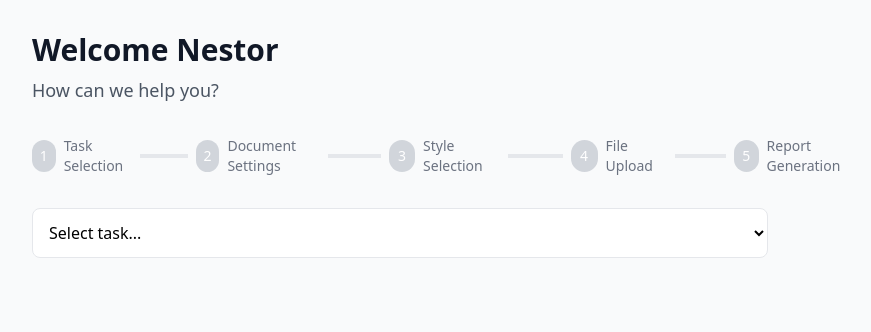
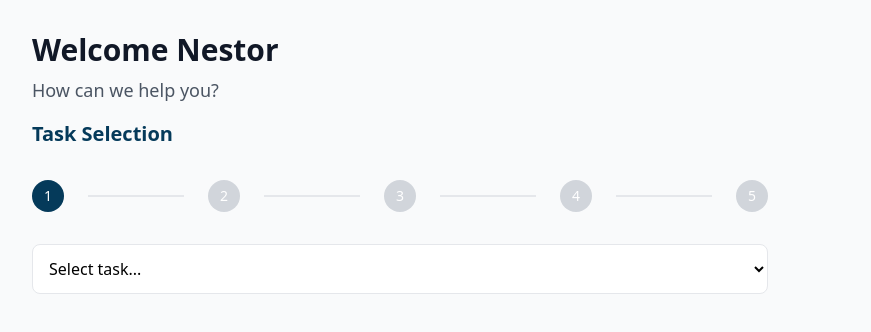
Before and after one commit to Atrineo-Iberia/research-assistant-vue, a Vue app: page / in a window 1280 px wide. Shown: the top 332 px of the page, without its empty margins (240-1111 px from the left). Built offline with nearby package versions, Linux system fonts and the light colour scheme.

Commit message:
Style last version finished

```diff
--- a/package.json
+++ b/package.json
@@ -9,6 +9,7 @@
     "preview": "vite preview"
   },
   "dependencies": {
+    "@heroicons/vue": "^2.1.5",
     "axios": "^1.7.7",
     "pinia": "^2.2.6",
     "vue": "^3.5.12",
--- a/src/components/DocumentSettings.vue
+++ b/src/components/DocumentSettings.vue
@@ -26,8 +26,18 @@
             <input
               type="checkbox"
               v-model="settings[key]"
-              class="w-4 h-4 text-primary border-gray-300 rounded focus:ring-primary"
+              class="hidden peer"
             />
+            <div class="w-4 h-4 border-2 border-gray-300 rounded-lg flex items-center justify-center peer-checked:bg-primary">
+              <svg
+                v-if="settings[key]"
+                xmlns="http://www.w3.org/2000/svg"
+                class="h-3 w-3 text-white"
+                viewBox="0 0 20 20"
+                fill="currentColor"
+              >
+              </svg>
+            </div>
             <span class="text-gray-700">{{ formatKey(key) }}</span>
           </label>
         </div>
--- a/src/components/FileUploader.vue
+++ b/src/components/FileUploader.vue
@@ -56,7 +56,7 @@
 
       <button
         @click="handleUpload"
-        class="w-full py-2 px-4 bg-primary text-black rounded-lg hover:bg-primary-dark"
+        class="w-full py-2 px-4 bg-primary text-white rounded-lg hover:bg-[#042d47] transition-colors"
       >
         Continue with {{ files.length }} file{{ files.length > 1 ? 's' : '' }}
       </button>
@@ -66,7 +66,7 @@
 
 <script setup>
 import { ref } from 'vue'
-//import { DocumentArrowUpIcon, DocumentIcon, XMarkIcon } from '@heroicons/vue/24/outline'
+import { DocumentArrowUpIcon, DocumentIcon, XMarkIcon } from '@heroicons/vue/24/outline'
 import { useMainStore } from '../stores/main'
 import { FILE_TYPES } from '../constants/config'
 
--- a/src/components/ProgressBar.vue
+++ b/src/components/ProgressBar.vue
@@ -1,46 +1,41 @@
 <template>
-  <div class="flex items-center justify-between">
+  <div class="flex items-center justify-between mb-8">
     <div
       v-for="(step, index) in STEPS"
       :key="index"
-      class="flex items-center"
+      class="flex items-center relative"
     >
-      <!-- Línea conectora -->
+      <!-- Connector line -->
       <div
         v-if="index > 0"
-        class="h-1 w-16 mx-2"
-        :class="index <= currentStep ? 'bg-primary' : 'bg-gray-200'"
+        class="h-0.5 w-24 mx-6"
+        :class="index < currentStep ? 'bg-primary' : 'bg-gray-200'"
       ></div>
 
-      <!-- Indicador de paso -->
+      <!-- Step indicator -->
       <div class="flex items-center">
         <div
-          class="w-8 h-8 rounded-full flex items-center justify-center"
+          class="w-8 h-8 rounded-full flex items-center justify-center text-sm"
           :class="getStepClass(index)"
         >
           <template v-if="index < currentStep">
-            <CheckIcon class="w-5 h-5 text-white" />
+            <svg xmlns="http://www.w3.org/2000/svg" class="h-5 w-5 text-white" viewBox="0 0 20 20" fill="currentColor">
+              <path fill-rule="evenodd" d="M16.707 5.293a1 1 0 010 1.414l-8 8a1 1 0 01-1.414 0l-4-4a1 1 0 011.414-1.414L8 12.586l7.293-7.293a1 1 0 011.414 0z" clip-rule="evenodd" />
+            </svg>
           </template>
           <template v-else-if="index === currentStep">
-            <div class="w-5 h-5 border-2 border-white border-t-transparent rounded-full animate-spin"></div>
+            <span class="text-white">{{ index + 1 }}</span>
           </template>
           <template v-else>
-            <span class="text-white text-sm">{{ index + 1 }}</span>
+            <span class="text-white">{{ index + 1 }}</span>
           </template>
         </div>
-        <span
-          class="ml-2 text-sm"
-          :class="index === currentStep ? 'text-primary font-medium' : 'text-gray-500'"
-        >
-          {{ step }}
-        </span>
       </div>
     </div>
   </div>
 </template>
 
 <script setup>
-//import { CheckIcon } from '@heroicons/vue/24/solid'
 import { STEPS } from '../constants/config'
 
 const props = defineProps({
@@ -52,7 +47,7 @@ const props = defineProps({
 
 const getStepClass = (index) => {
   if (index < props.currentStep) {
-    return 'bg-green-500'
+    return 'bg-primary'
   }
   if (index === props.currentStep) {
     return 'bg-primary'
--- a/src/components/ReportGeneration.vue
+++ b/src/components/ReportGeneration.vue
@@ -6,7 +6,7 @@
           <div v-for="(step, index) in STEPS" :key="index" class="flex items-center">
             <span class="mr-3">
               <template v-if="currentStepIndex > index">
-                <CheckCircleIcon class="w-6 h-6 text-green-500" />
+                <CheckCircleIcon class="w-6 h-6 text-primary" />
               </template>
               <template v-else-if="currentStepIndex === index">
                 <div class="w-6 h-6 border-2 border-primary border-t-transparent rounded-full animate-spin"></div>
@@ -62,7 +62,7 @@
 
 <script setup>
 import { ref, onMounted } from 'vue'
-//import { CheckCircleIcon, DocumentArrowDownIcon } from '@heroicons/vue/24/solid'
+import { CheckCircleIcon, DocumentArrowDownIcon } from '@heroicons/vue/24/solid'
 import { useMainStore } from '../stores/main'
 import { STEPS } from '../constants/config'
 
--- a/src/components/TaskSelection.vue
+++ b/src/components/TaskSelection.vue
@@ -39,7 +39,7 @@
       <button
         @click="handleNext"
         :disabled="!canProceed"
-        class="w-full mt-4 py-2 px-4 bg-red-200 text-black rounded-lg disabled:opacity-50 disabled:cursor-not-allowed hover:bg-primary-dark"
+        class="w-full mt-4 py-2 px-4 bg-primary text-white rounded-lg disabled:opacity-50 disabled:cursor-not-allowed hover:bg-[#042d47] transition-colors"
       >
         Next
       </button>
--- a/src/pages/Home.vue
+++ b/src/pages/Home.vue
@@ -8,12 +8,12 @@
         <p class="mt-2 text-lg text-gray-600">
           How can we help you?
         </p>
-        <p class="mt-4 text-xl font-semibold text-primary">
-          {{ store.currentStepName }}
+        <p class="mt-4 text-xl font-semibold text-[#053A5A]">
+          {{ STEPS[store.step] }}
         </p>
       </header>
 
-      <ProgressBar />
+      <ProgressBar :current-step="store.step" />
 
       <main class="mt-8">
         <component :is="currentComponent" />
@@ -23,18 +23,17 @@
       <div v-if="store.step > 0 && !store.reportGenerated" class="mt-8 flex justify-between">
         <button
           @click="store.previousStep"
-          class="px-4 py-2 bg-white border border-gray-300 rounded-lg hover:bg-gray-50"
+          class="px-6 py-2.5 bg-white border border-gray-300 rounded-lg text-gray-700 hover:bg-gray-50 transition-colors"
         >
           Back
         </button>
 
         <button
-          v-if="showNextButton"
           @click="store.nextStep"
-          class="px-4 py-2 bg-primary text-white rounded-lg hover:bg-primary-dark"
+          class="px-6 py-2.5 bg-[#053A5A] text-white rounded-lg hover:bg-[#042d47] transition-colors disabled:opacity-50 disabled:cursor-not-allowed"
           :disabled="!store.canProceedToNextStep"
         >
-          Next
+          {{ store.step === 3 ? 'Generate Report' : 'Next' }}
         </button>
       </div>
     </div>
@@ -44,6 +43,8 @@
 <script setup>
 import { computed } from 'vue'
 import { useMainStore } from '../stores/main'
+
+import { STEPS } from '../constants/config'
 
 import ProgressBar from '../components/ProgressBar.vue'
 import TaskSelection from '../components/TaskSelection.vue'
```
Also changed, not shown: 1 other file (tests, documents, lock files or other folders).
